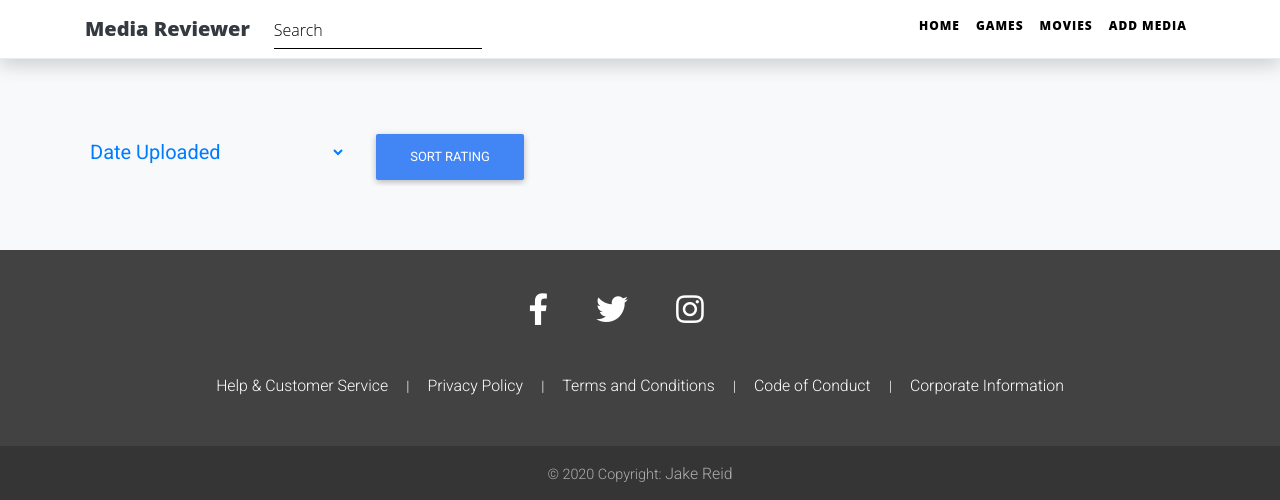
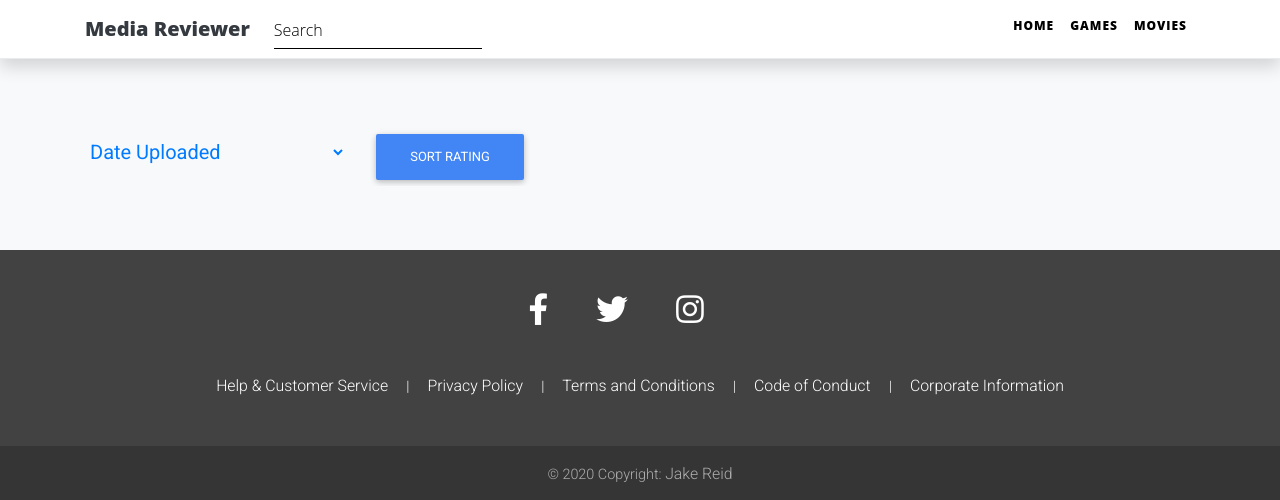
Before and after one commit to Code-Institute-Submissions/Jakejamesreid-Media-Reviewer, a Flask app: page /game-listings in a window 1280 px wide. Shown: the top 500 px of the page. Run offline with Flask 2, Linux system fonts and the light colour scheme; data that the repository does not hold is empty; some libraries are stand-ins or nearby versions.

Commit message:
Removed add media page

```diff
--- a/templates/base.html
+++ b/templates/base.html
@@ -43,9 +43,6 @@
                     </li>
                     <li class="nav-item">
                         <a class="nav-link" href="{{ url_for('movie_listings') }}">Movies</a>
-                    </li>
-                    <li class="nav-item">
-                        <a class="nav-link" href="{{ url_for('add_media') }}">Add Media</a>
                     </li>
                 </ul>
             </div>
```
